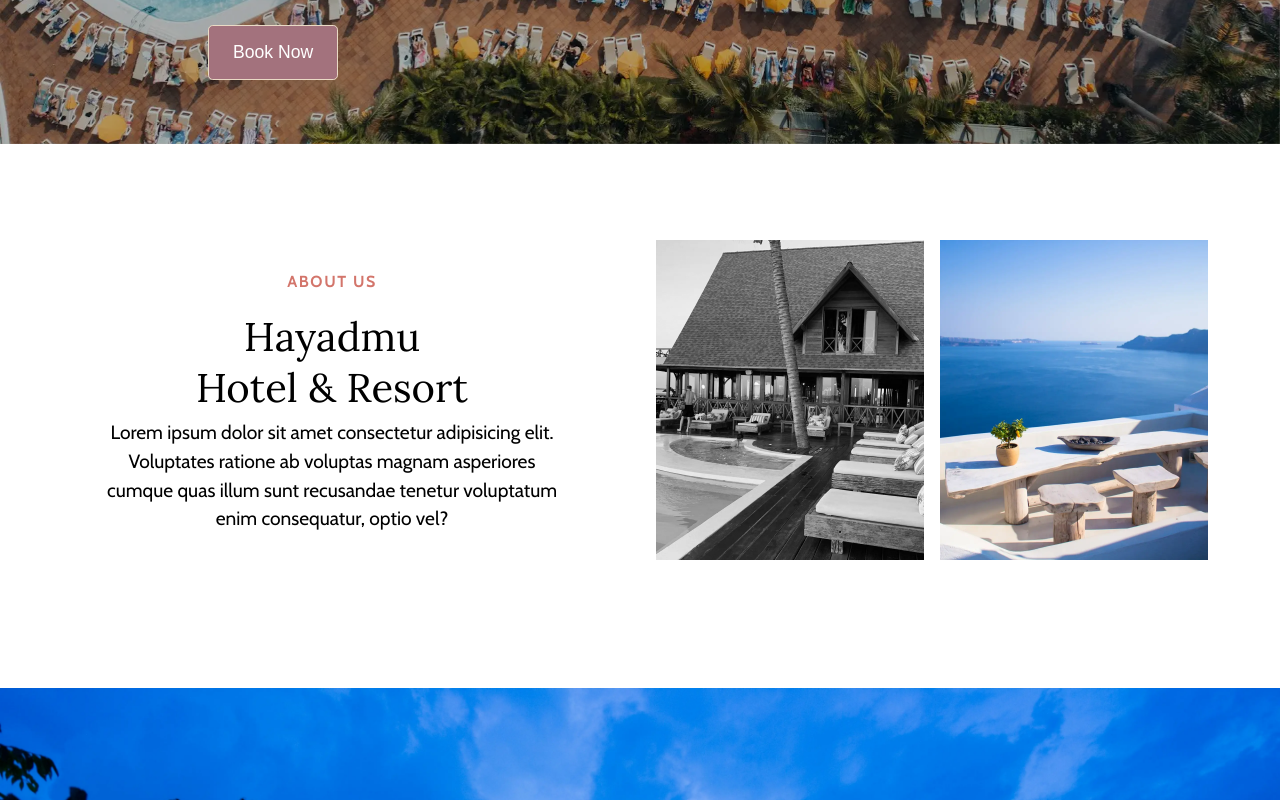
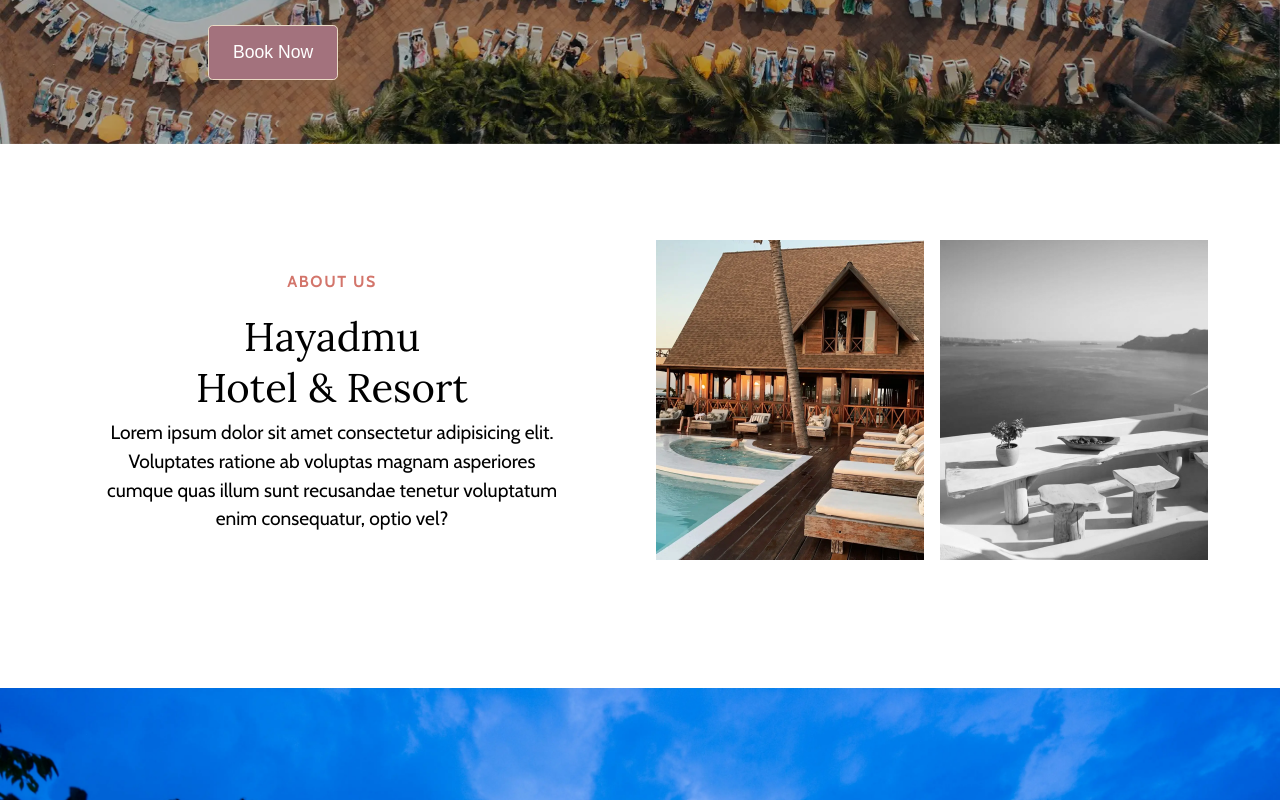
Before and after one commit to mkamburdev/Hotel-Resort-Project, a React (Vite) app: page / in a window 1280 px wide. In both pictures the pointer is over the picture 790 px from the left and 952 px from the top of the page. Shown: the part 552-1352 px from the top of the page. Built offline with nearby package versions, Linux system fonts and the light colour scheme.

Commit message:
Die visuelle Animation von About Us wurde auf mobilen Geräten deaktiviert und nur in die Desktop-Ansicht integriert.

```diff
--- a/src/components/AboutUs.css
+++ b/src/components/AboutUs.css
@@ -57,10 +57,6 @@
   max-height: 22rem;
 }
 
-.about-us-photos img:hover {
-  filter: grayscale(100%);
-}
-
 .about-us-photos img:nth-child(1) {
   margin-bottom: 2rem;
   width: 100%;
@@ -118,6 +114,17 @@
 	}
  }
 
+@media screen and (min-width: 1024px) {
+  .about-us-photos img {
+    filter: grayscale(100%)
+  }
+
+  .about-us-photos img:hover {
+    filter: grayscale(0%);
+    transition: filter 0.3s ease-in-out;
+  }
+ }
+
  @media screen and (min-width: 1256px) {
 	.about-us {
 	  width: 75rem;
```
